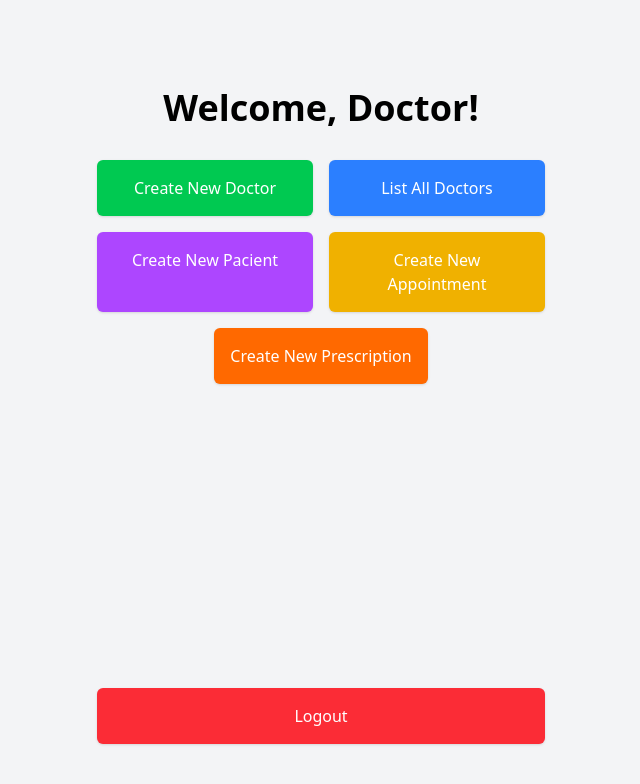
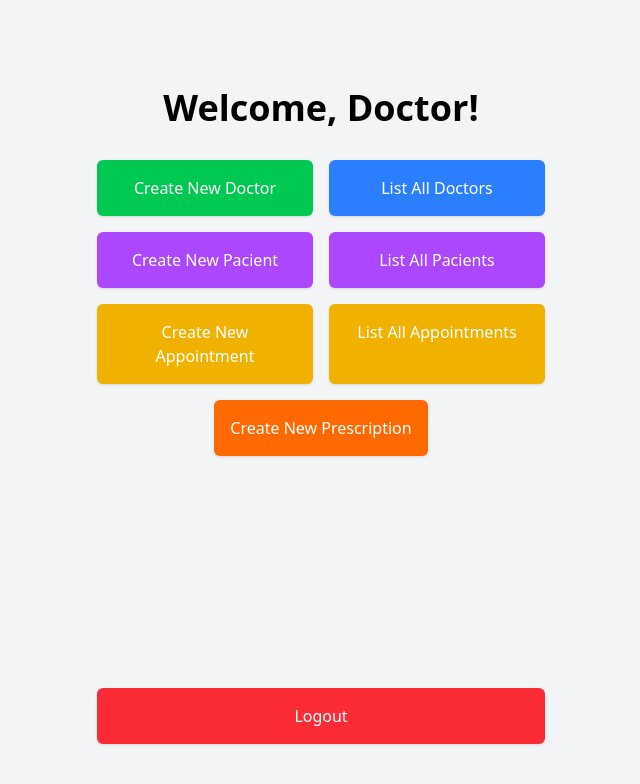
Before and after one commit to Chrysthy/med-app, a Next.js app in the folder med-app/: page /home in a window 1280 px wide. Shown: the top 784 px of the page, without its empty margins (319-959 px from the left). Built offline with nearby package versions, Linux system fonts and the light colour scheme.

Commit message:
Add  List All Pacients and List All Appointments

```diff
--- a/med-app/src/app/home/page.tsx
+++ b/med-app/src/app/home/page.tsx
@@ -23,8 +23,16 @@ export default function Home() {
                         Create New Pacient
                     </Link>
 
+                    <Link href="/pacient/list" className="block text-center p-4 bg-purple-500 text-white rounded-md shadow hover:bg-purple-600 transition cursor-pointer">
+                        List All Pacients
+                    </Link>
+
                     <Link href="/appointment/create" className="block text-center p-4 bg-yellow-500 text-white rounded-md shadow hover:bg-yellow-600 transition cursor-pointer">
                         Create New Appointment
+                    </Link>
+
+                    <Link href="/appointment/list" className="block text-center p-4 bg-yellow-500 text-white rounded-md shadow hover:bg-yellow-600 transition cursor-pointer">
+                        List All Appointments
                     </Link>
 
                     <Link href="/prescription/create" className="block text-center p-4 bg-orange-500 text-white rounded-md shadow hover:bg-orange-600 transition col-span-2 justify-self-center cursor-pointer">
```
